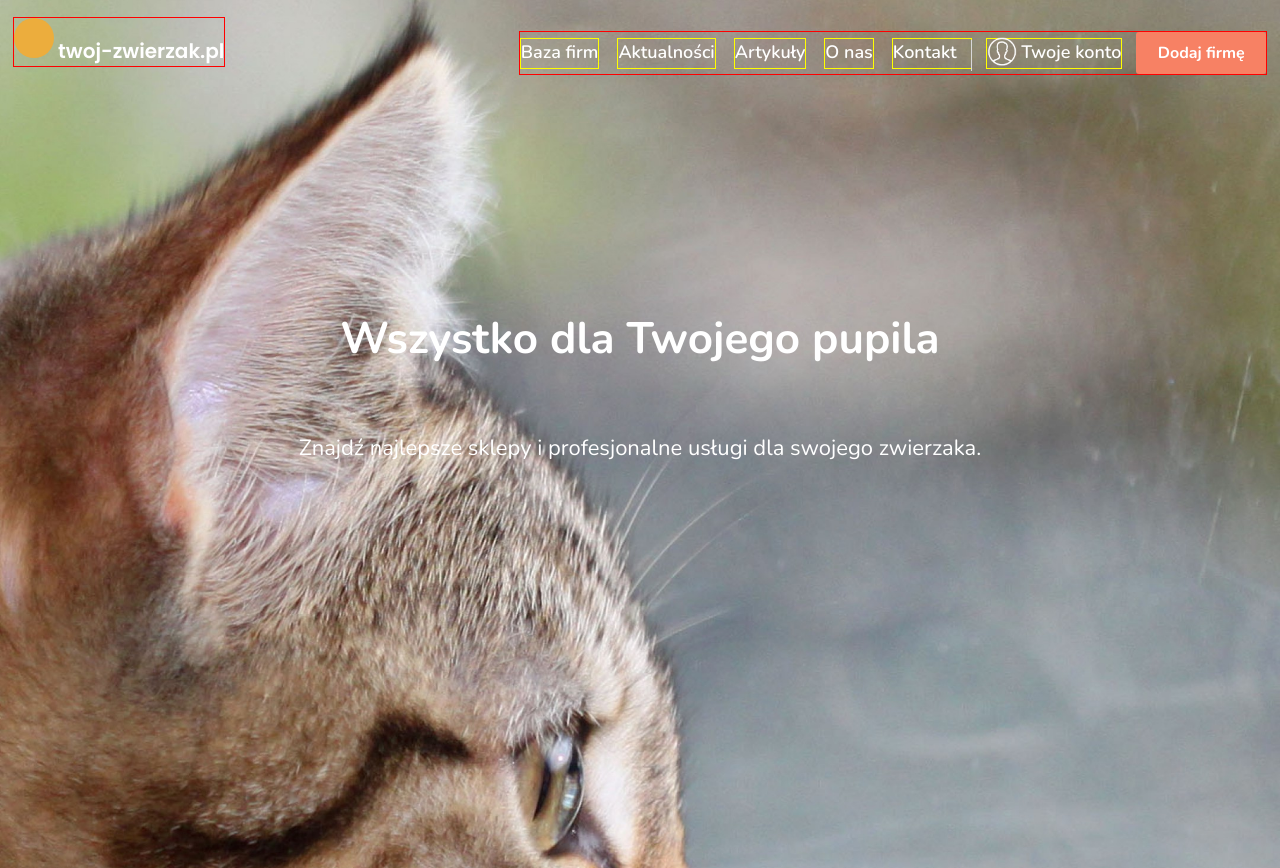
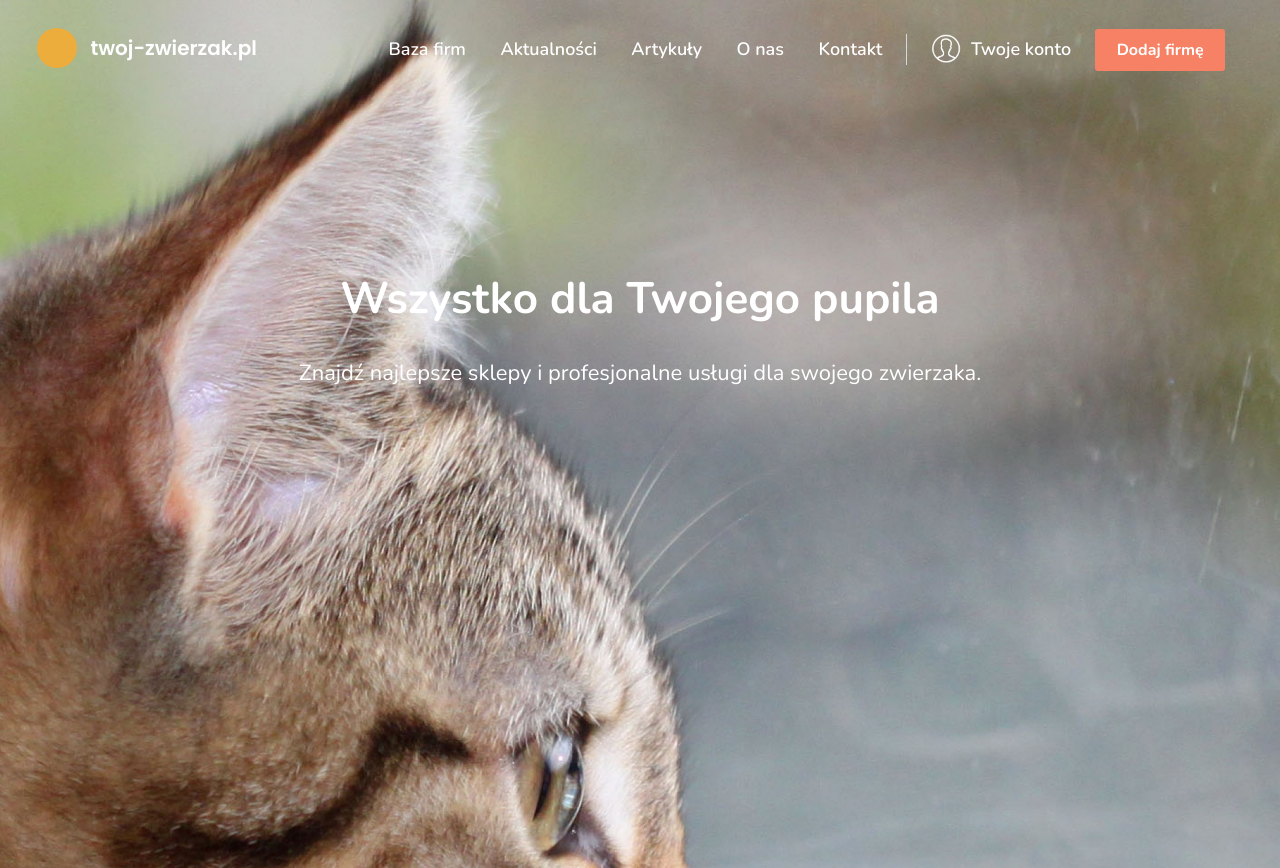
Before and after one commit to developer1984/tz, a PHP site: page / in a window 1280 px wide. Run offline with PHP 8.4, Linux system fonts and the light colour scheme; some libraries are stand-ins or nearby versions.

Commit message:
RWD <1440px

```diff
--- a/assets/css/slicknav.css
+++ b/assets/css/slicknav.css
@@ -97,7 +97,9 @@
   -moz-border-radius: 4px;
   border-radius: 4px;
   background-color: #222; }
-
+.slicknav_btn:hover {
+  box-shadow: 2px 2px 5px #ccc
+}
 .slicknav_nav {
   color: #fff;
   margin: 0;
--- a/assets/css/style.css
+++ b/assets/css/style.css
@@ -1,14 +1,17 @@
+.logo_container a, .logo_text, #menu a, .add_company_text {
+    transition: color 0.2s
+}
 nav, header {
     font-family: 'Nunito', sans-serif;
     font-weight: 600;
 }
-nav a, header a {
+nav a {
     color: #fff;
     text-decoration: none;
 }
 nav a:hover {
     text-decoration: none;
-    color: #fff;
+    color: #f78164;
 }
 header {
     height: calc(460px + 25vw);
@@ -24,33 +27,37 @@ header {
     position: absolute;
     top: 0;
     left: 0;
-    color: #fff;
+    font-size: calc(13px + 1vw);
+}
+.left_flex:hover {
+    color: #f78164;
+    font-size: calc(14px + 1vw);
 }
 .logo_circle {
     width: calc(27px + 1.5vw);
     height: calc(27px + 1.5vw);
     background-color: #ecad3d;
+    color: #ecad3d;
     border-radius: 50%;
     display: inline-block;
     position: relative;
     top: 15px;
     left: calc(7px + 1vw);
+    text-align: center
 }
 .logo_text {
     font-family: 'Poppins', sans-serif;
-    font-size: calc(13px + 1vw);
+    font-size: inherit;
     display: inline-block;
     position: relative;
     top: calc(5px - 0.33vw);
     left: calc(8px + 1.8vw);
+    transition: font-size 0.2s;
 }
 .account_img {
     width: calc(30px + 1vw);
     position: relative;
     top: -2px;
-}
-.account_text {
-    display: inline-block;
 }
 .add_company {
     padding: 0 calc(7px + 1vw);
@@ -60,15 +67,18 @@ header {
     right: calc(48.5px + 3.5vw);
     font-size: calc(10px + 1vw);
     font-weight: 700;
-    text-align: center;
     background-color: #f78164;
-    color: #fff;
     border-radius: 3px;
     display: table;
 }
-.add_company a {
+.add_company:hover {
+    background-color: #fff;
+    transition: background-color 0.2s;
+}
+.add_company_text {
     display: table-cell;
     vertical-align: middle;
+    color: inherit
 }
 .head_container p {
     text-align: center;
@@ -96,22 +106,28 @@ header {
         display: flex;
         position: unset;
         align-items: baseline;
-        border: 1px solid red;
     }
     .left_flex {
-        align-content: center
+        align-items: center;
+        font-size: 20px;
+    }
+    .left_flex:hover {
+        font-size: 21px;
     }
     .main_flex {
         display: flex;
-        align-items: baseline;
+        align-items: center;
         position: absolute;
-        top: 17px;
+        top: calc(-23.4px + 4.05vw);
         left: 0;
-        width: 98%;
-        margin-left: 1%;
+        width: calc(110px + 84.2vw) ;
+        margin-left: calc(-63.8px + 7.9vw);
         justify-content: space-between;
     }
-    .main_flex p {
+    .test {
+        width: 100vw;
+    }
+    .logo_text, .account_text {
         padding: 0;
         margin: 0;
     }
@@ -119,11 +135,13 @@ header {
         width: 40px;
         height: 40px;
         position: unset;
+        margin-bottom: 3px;
     }
     .logo_text {
-        font-size: 20px;
+        font-size: inherit;
         position: unset;
-        margin-left: 60px;
+        margin-left: calc(-9.9px + 1.8vw);
+        padding-bottom: 4px;
     }
     .add_company {
         position: unset;
@@ -135,16 +153,15 @@ header {
     #menu li {
         text-align: center;
         font-size: 18px;
-        border: 1px solid yellow;
     }
     .account_img {
         width: 30px;
     }
     .margin_right_li {
-        margin-right: 18px;
+        margin-right: calc(-49.3px + 6.55vw);
     }
     .contact_li {
-        padding-right: 14px;
+        padding-right: calc(-21.9px + 3.6vw);
         position: relative;
     }
     .contact_li::after {
@@ -153,11 +170,15 @@ header {
         height: 31px;
         border-right: 1px solid #d8d8d8;
         position: absolute;
-        top: 1px;
+        top: -2px;
         right: -1px;
     }
     .account_li {
-        margin: 0 14px;
+        margin: 0 calc(-21.9px + 3.6vw);
+    }
+    .account_img {
+        display: inline-block;
+        margin-right: calc(-19.94px + 2vw)
     }
     header {
         height: calc(830px + 3vw);
@@ -168,10 +189,24 @@ header {
         display: none;
     }
     .head_title {
-        margin-top: calc(260px + 2vw);
+        margin-top: calc(220px + 2vw);
         font-size: 44px;
     }
     .head_descr {
         font-size: 22px;
+        margin-top: 25px
+    }
+    .subpage_nav {
+        padding: calc(-23.4px + 4.05vw) 0;
+        border-bottom: 1px solid #d8d8d8;
+    }
+    .subpage_main_flex {
+        position: static;
+    }
+    .subpage_nav_a {
+        color: #0e2d6e
+    }
+    .subpage_active_a {
+        color: #f78164;
     }
 }
--- a/assets/js/script.js
+++ b/assets/js/script.js
@@ -14,7 +14,7 @@ $(document).ready(function () {
 		$('.slicknav_icon-bar').css('height', x + 'px');
 		var y = Math.min(5, Math.floor(3 + 0.0033*vw));
 		$('.slicknav_icon-bar + .slicknav_icon-bar').css('margin-top', y + 'px');
-	}
+	};
 	setDimensions();
 	$(window).resize(function () {
 		mobileMenuToggle();
--- a/index.html
+++ b/index.html
@@ -17,9 +17,11 @@
 <body>
 <nav>
     <div class="main_flex">
-    <div class="left_flex"><a href="#">
+        <div class="logo_container"><a href="#">
+            <div class="left_flex">
                 <div class="logo_circle"></div>
                 <p class="logo_text">twoj-zwierzak.pl</p>
+            </div>
         </a></div>
         <div class="right_flex">
             <ul id="menu">
@@ -30,10 +32,14 @@
                 <li class="contact_li"><a href="#">Kontakt</a></li>
                 <li class="account_li"><a href="#">
                     <img src="img/user-icons-for-IOS.png" class="account_img">
-                <p class="account_text">Twoje konto</p>
+                    Twoje konto
                 </a></li>
             </ul>
-        <div class="add_company"><a href="#">Dodaj firmę</a></div>
+            <div class="add_container"><a href="#">
+                <div class="add_company">
+                    <div class="add_company_text">Dodaj firmę</div>
+                </div>
+            </a></div>
         </div>
     </div>
 </nav>
```
Lines whose indentation alone changed are shown as unchanged.
